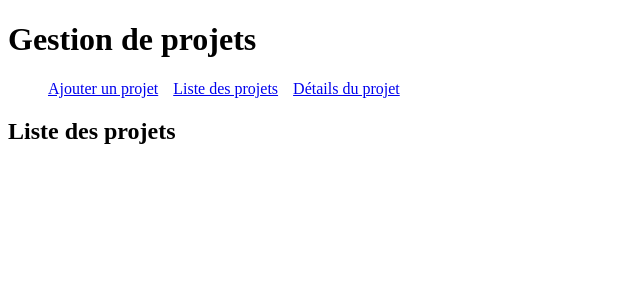
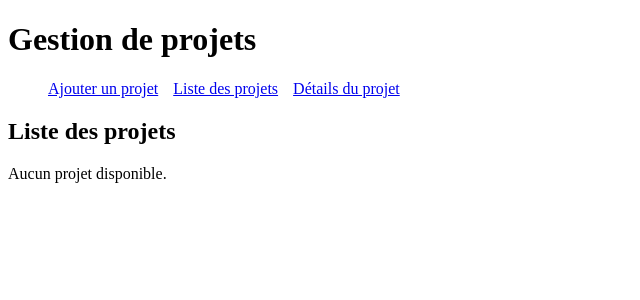
Before and after one commit to FireWxt/gestion_de_projet, an Angular app: page / in a window 1280 px wide. Shown: the top 300 px of the page, without its empty margins (0-640 px from the left). Built offline with nearby package versions, Linux system fonts and the light colour scheme.

Commit message:
Ajouter message si aucun projet

```diff
--- a/src/app/pages/liste-projet/liste-projet.html
+++ b/src/app/pages/liste-projet/liste-projet.html
@@ -1,6 +1,9 @@
 <h2>Liste des projets</h2>
 
+<p *ngIf="projets.length === 0">Aucun projet disponible.</p>
+
 <ul>
+
   <li *ngFor="let projet of projets">
     <strong>{{ projet.nom }}</strong> — {{ projet.statut }}
     |
```
